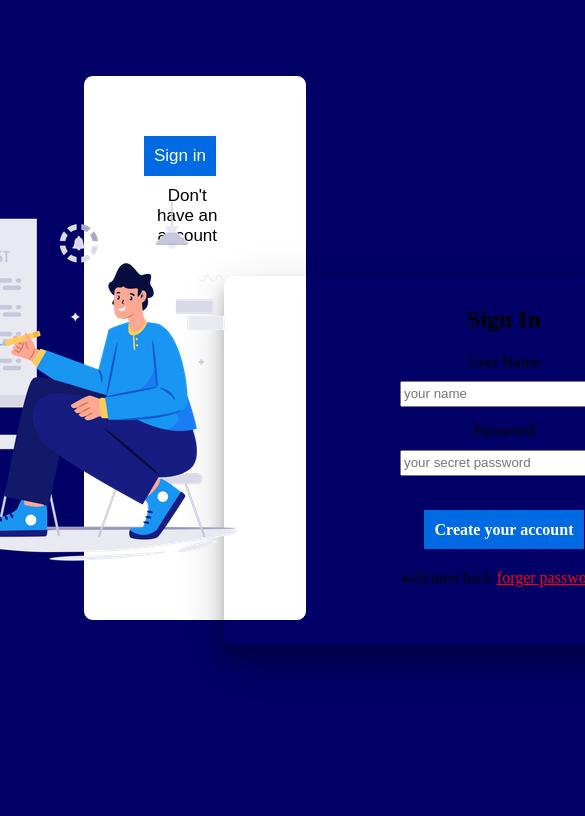
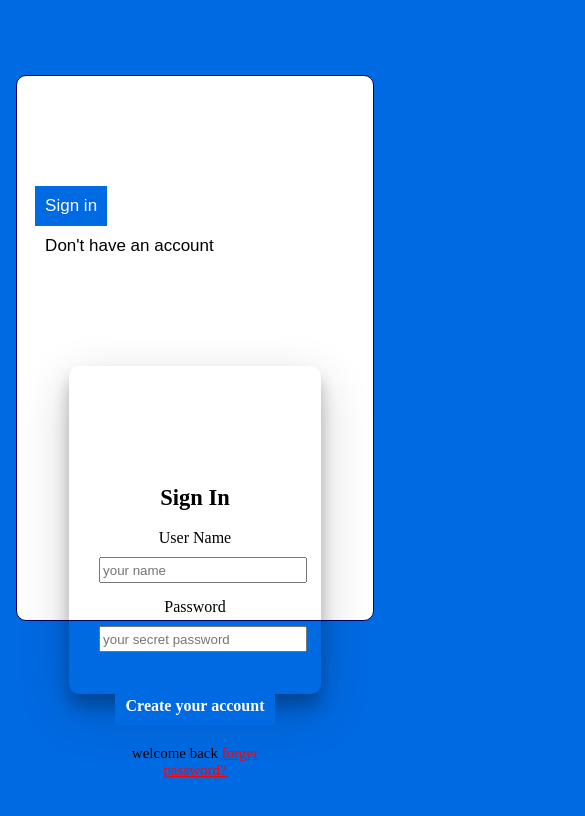
Before and after one commit to Esraa-Said/ToDoList, a website: page puplic/index.html in a window 390 px wide. Shown: the top 816 px of the page, 585 px wide, since content can reach past the window. Drawn offline with Linux system fonts and the light colour scheme.

Commit message:
Update logPage.css

```diff
--- a/puplic/logPage.css
+++ b/puplic/logPage.css
@@ -1,5 +1,5 @@
 body{
-    background-color: #000066;
+    background-color: #006ae2;
 
 }
 .container{
@@ -8,23 +8,23 @@ body{
     border: 1px solid #000066;
     border-radius: 10px;
     background-color: #fff;
-   position: relative;
-    height: 600px;
+    height: auto;
+    display: flex;
 
 }
+
 #backphoto{
+    margin-top: 5%;
+    margin-bottom: 7%;
+    margin-left: auto;
+    margin-right: auto;
+}
+.log{
 
-
-position: absolute;
-    right: 30px;
-    top: 80px;
-}
-
-.log{
-    position: absolute;
-    top: 50px;
-    left: 50px;
-
+    margin-top: 5%;
+    margin-bottom: 7%;
+    margin-left: auto;
+    margin-right: auto;
     height: 85%;
     width: 57%;
     border-radius: 5px;
@@ -58,23 +58,25 @@ position: absolute;
     margin-left: 80px;
     margin-right: 50px;
     box-shadow: 0 12px 16px 0 rgba(0,0,0,0.24), 0 17px 50px 0 rgba(0,0,0,0.19);
-    width: 500px;
+    width: 60%;
     height: 350px;
     padding: 10px 30px 10px 30px;
     border-radius: 10px;
     margin-top: 20px;
     text-align: center;
+
   }
   #signUp{
     margin-left: 80px;
     margin-right: 50px;
     box-shadow: 0 12px 16px 0 rgba(0,0,0,0.24), 0 17px 50px 0 rgba(0,0,0,0.19);
-    width: 500px;
-    height: 400px;
+    width: 80%;
+    height: auto;
     padding: 10px 30px 10px 30px;
     border-radius: 10px;
     margin-top: 20px;
     text-align: center;
+
   }
   label,input{
     margin-top: 10px;
@@ -107,3 +109,65 @@ font-weight: bolder;
  .detaill .first:hover{
     background-color: #000066;
   }
+
+
+@media screen and (max-width:1000px) and (min-width:200px){
+     body{
+      background-color: #006ae2;
+      font-size: 15px;
+    }
+    #backphoto {
+        display: none;
+
+
+    }
+
+    .log{
+        width: 90%;
+        display: block;
+       height: 100%;
+       margin-top: 100px;
+    }
+
+    #signIn,#signUp{
+      height: 40%;
+        margin-left: auto;
+        margin-right: auto;
+        margin-top: 100px;
+        padding-top: 100px;
+
+    }
+    .container{
+
+      width: 95%;
+      margin-left: auto;
+      margin-right: auto;
+    }
+
+
+
+}
+
+@media screen and (max-width:1300px) and (min-width:1000px){
+
+   #backphoto {
+    width: 40%;
+margin-top: 100px;
+   }
+   #backphoto img{
+    width: 100%;
+    height: 80%;
+   }
+   .log{
+       width: 50%;
+
+   }
+
+   #signIn,#signUp{
+
+    margin-left: auto;
+    margin-right: auto;
+   }
+
+
+}
```
